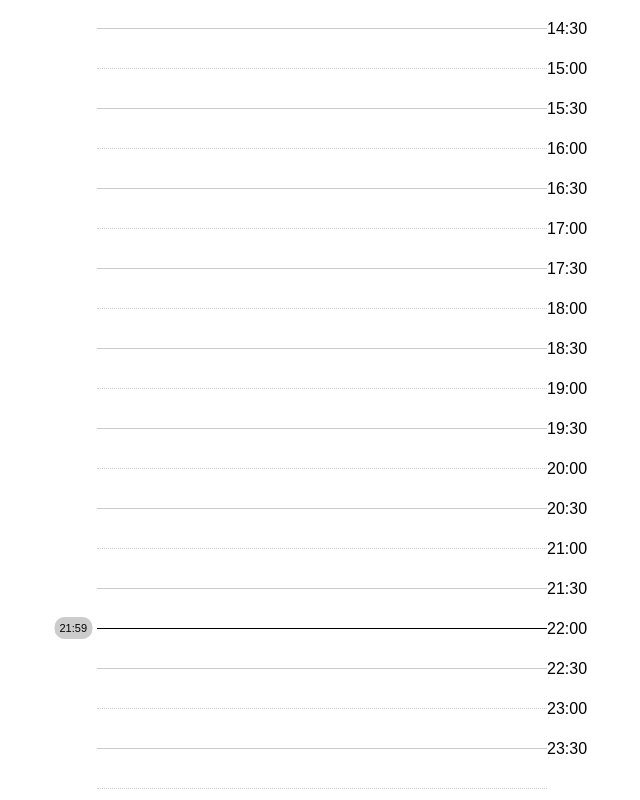
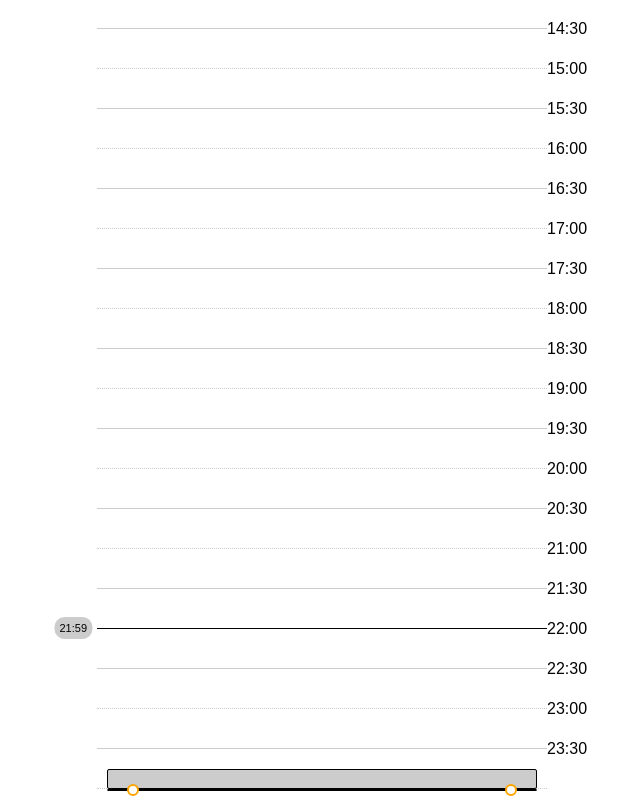
Before and after one commit to StAngerr/4r-daytimeline, a React (Vite) app: page / in a window 1280 px wide. Shown: the part 1141-1941 px from the top of the page, without its empty margins (318-958 px from the left). Built offline with nearby package versions, Linux system fonts and the light colour scheme.

Commit message:
Added segmented periods

```diff
--- a/src/App.tsx
+++ b/src/App.tsx
@@ -142,7 +142,7 @@ function App() {
                 onChange={(data) => console.log(data)}
                 /*defaultSelected={{ start, end }}*/
                 /*defaultSelected={[0, 24]}*/
-                defaultSelected={['06:10', '10:15']}
+                defaultSelected={['23:45', '24:00']}
                 // businessHours={true}
                 // businessHours={{ start: 22, end: 23 }}
                 date={new Date('2021-01-02T10:00:00')}
@@ -152,15 +152,20 @@ function App() {
                 currentTime={{
                     showTime: true,
                 }}
+                segmentedParts={{
+                    startMinutes: {
+                        period: 15,
+                        editable: false,
+                    },
+                }}
                 // periods={periods1.map((i, idx) => ({ ...i, id: idx }))}
-                periods={[{ start: p9_s, end: p9_e }]}
+                // periods={[{ start: p9_s, end: p9_e }]}
                 // selectedComponent={RandomClassCp}
                 selectedComponent={(args) => {
-                    console.log(args);
                     return (
                         <div>
-                            <span>{args.selected.start.toString()}</span>
-                            <span>{args.selected.end.toString()}</span>
+                            {/*<span>{args.selected.start.toString()}</span>*/}
+                            {/*<span>{args.selected.end.toString()}</span>*/}
                         </div>
                     );
                 }}
--- a/src/Daytimeline/DayTimeline.css
+++ b/src/Daytimeline/DayTimeline.css
@@ -118,6 +118,38 @@
             bottom: 0;
             transform: translateY(50%);
         }
+
+
+        &.segmented-resize {
+            .resize-top,
+            .resize-bottom {
+                width: 20px;
+                height: 20px;
+
+                &:hover {
+                    &::before,
+                    &::after{
+                        transform: translateY(-50%) scale(1.2);
+                    }
+                }
+
+                &::before,
+                &::after{
+                    left: 0;
+                    right: 0;
+                    margin: 0 auto;
+                    top: 50%;
+                    transform: translateY(-50%);
+                }
+            }
+
+            .resize-top {
+                right: 15px;
+            }
+            .resize-bottom {
+                left: 15px;
+            }
+        }
     }
 
     .current-time {
--- a/src/Daytimeline/DayTimeline.tsx
+++ b/src/Daytimeline/DayTimeline.tsx
@@ -3,6 +3,8 @@ import {
     CurrentTimeSettings,
     Period as PeriodType,
     PeriodValues,
+    SegmentedConfig,
+    SegmentedPartConfig,
     TimeLabelsSettings,
 } from './DayTimeline.types.ts';
 import {
@@ -33,6 +35,7 @@ import {
     roundToStartOfTheDay,
 } from '../utils/time.utils.ts';
 import { buildTimeLabel } from '../utils/format.utils.ts';
+import { SegmentedPeriod } from './SegmentedPeriod/SegmentedPeriod.tsx';
 
 interface Props {
     defaultSelected?: PeriodType | [number, number] | [string, string];
@@ -46,6 +49,8 @@ interface Props {
     timeslotHeight?: number;
     className?: string;
     interval?: 30 | 60;
+    segmented?: SegmentedConfig;
+    segmentedParts?: SegmentedPartConfig;
 }
 const TIMESLOT_HEIGHT_VAR_NAME = '--timeslot-height';
 
@@ -59,6 +64,7 @@ export const DayTimeline = ({
     timeslotHeight = 60,
     businessHours,
     selectedComponent,
+    segmentedParts,
     currentTime,
     timeLabels,
 }: Props) => {
@@ -229,7 +235,20 @@ export const DayTimeline = ({
     return (
         <div ref={divContainer} className={classes}>
             {renderRange}
-            {selected && (
+            {selected &&
+                (segmentedParts ? (
+                    <SegmentedPeriod
+                        segmentedParts={segmentedParts}
+                        intervalValue={intervalValue}
+                        interval={interval}
+                        selected={selected}
+                        timeslotHeight={timeslotHeight}
+                        onChange={handlePeriodChange}
+                        startEndHours={startEndHours}
+                        selectedComponent={selectedComponent}
+                        date={date}
+                    />
+                ) : (
                     <NewPeriod
                         intervalValue={intervalValue}
                         interval={interval}
@@ -240,7 +259,7 @@ export const DayTimeline = ({
                         selectedComponent={selectedComponent}
                         date={date}
                     />
-            )}
+                ))}
             {renderPeriods}
             <CurrentTime
                 interval={interval}
--- a/src/Daytimeline/NewPeriod/NewPeriod.tsx
+++ b/src/Daytimeline/NewPeriod/NewPeriod.tsx
@@ -1,7 +1,6 @@
 import React, { useRef, useEffect, useState, useCallback } from 'react';
 import {
     roundDownToInterval,
-    roundToInterval,
     roundUpToInterval,
     timeValuesToDatePeriod,
     timeValueToBottomPosition,
@@ -14,16 +13,19 @@ import {
     PeriodValues,
 } from '../DayTimeline.types.ts';
 import { isMultipleOf } from '../../utils/validation.utils.ts';
+import { toClasses } from '../../utils/general.ts';
 
-interface Props {
+export interface Props {
     timeslotHeight: number;
     interval: number;
     intervalValue: number;
     selectedComponent?: React.ComponentType<{ selected: Period }>;
     startEndHours: BusinessHoursPeriod;
-    selected: { start: number; end: number };
+    selected: PeriodValues;
     onChange: (newPeriod: PeriodValues) => void;
     date: Date;
+    className?: string;
+    editable?: boolean;
 }
 
 //TODO think if its possible to reuse this compoennt as base for NewPeriod due to repeatable content
@@ -34,6 +36,8 @@ export const NewPeriod = ({
     selectedComponent: SelectedComp,
     timeslotHeight: STEP,
     intervalValue,
+    editable = true,
+    className,
     selected,
     date,
 }: Props) => {
@@ -68,7 +72,6 @@ export const NewPeriod = ({
     const doResize = useCallback(
         (clientY: number, toTopDirection: boolean) => {
             if (!divRef.current) return;
-
             if (moveState.current!.side === 'top') {
                 const divElement = divRef.current;
                 const currentTop = parseFloat(divElement.style.top);
@@ -77,6 +80,7 @@ export const NewPeriod = ({
                 // upper part drag to top
                 if (toTopDirection && clientY < top && currentTop - STEP >= 0) {
                     //divElement.style.top = currentTop - STEP + 'px';
+
                     onChange({
                         ...selected,
                         start: isMultipleOf(selected.start, intervalValue)
@@ -94,6 +98,7 @@ export const NewPeriod = ({
                     top + STEP < bottom
                 ) {
                     //divElement.style.top = currentTop + STEP + 'px';
+
                     onChange({
                         ...selected,
                         start: isMultipleOf(selected.start, intervalValue)
@@ -113,6 +118,7 @@ export const NewPeriod = ({
                     currentBottom - STEP >= 0
                 ) {
                     //divElement.style.bottom = currentBottom - STEP + 'px';
+
                     onChange({
                         ...selected,
                         end: isMultipleOf(selected.end, intervalValue)
@@ -126,7 +132,8 @@ export const NewPeriod = ({
                     clientY < bottom &&
                     bottom - STEP > top
                 ) {
-                    //divElement.style.bottom = currentBottom + STEP + 'px';
+                    //divElement.style.bottom = currentBottom + STEP + 'px';'
+
                     onChange({
                         ...selected,
                         end: isMultipleOf(selected.end, intervalValue)
@@ -136,7 +143,7 @@ export const NewPeriod = ({
                 }
             }
         },
-        [STEP, intervalValue, selected],
+        [STEP, intervalValue, selected, onChange],
     );
 
     const stopResize = () => {
@@ -199,23 +206,30 @@ export const NewPeriod = ({
             <div
                 ref={divRef}
                 style={placement}
-                className={'day-timeline-period new-period'}
+                className={toClasses(
+                    'day-timeline-period new-period',
+                    className,
+                )}
             >
+                {editable && (
                     <div
                         className={'resize-top'}
                         onMouseUp={stopResize}
                         onMouseDown={() => startResize('top')}
                     ></div>
+                )}
                 {SelectedComp && (
                     <SelectedComp
                         selected={timeValuesToDatePeriod(selected, date)}
                     />
                 )}
+                {editable && (
                     <div
                         className={'resize-bottom'}
                         onMouseUp={stopResize}
                         onMouseDown={() => startResize('bottom')}
                     ></div>
+                )}
             </div>
         </>
     );
--- /dev/null
+++ b/src/Daytimeline/SegmentedPeriod/SegmentedPeriod.tsx
@@ -0,0 +1,174 @@
+import { PeriodValues, SegmentedPartConfig } from '../DayTimeline.types.ts';
+import { NewPeriod, Props as NewPeriodProps } from '../NewPeriod/NewPeriod.tsx';
+import { useCallback, useEffect, useState } from 'react';
+import { minutesToTimeValue } from '../../utils/period.utils.ts';
+
+interface Props extends NewPeriodProps {
+    segmentedParts: SegmentedPartConfig;
+}
+
+const PartsIds = {
+    start: 'part-start',
+    mid: 'part-mid',
+    end: 'part-end',
+};
+const noUndefinedFilter = (i: object | undefined | unknown) =>
+    typeof i !== 'undefined';
+
+type PartsState = (PeriodValues & { editable: boolean })[];
+
+export const SegmentedPeriod = ({
+    segmentedParts,
+    ...newPeriodProps
+}: Props) => {
+    const [parts, setParts] = useState<PartsState>([]);
+
+    const handleChange = useCallback(
+        ({ id, start, end }: PeriodValues) => {
+            const prevStart = parts.find((i) => i.id === PartsIds.start);
+            const prevMid = parts.find((i) => i.id === PartsIds.mid)!;
+            const prevEnd = parts.find((i) => i.id === PartsIds.end);
+
+            let newParts: PartsState = parts.map((i) =>
+                i.id === id ? { ...i, start, end } : i,
+            );
+
+            if (prevStart && id === PartsIds.start && end !== prevStart.end) {
+                const diff = prevStart.end - end;
+                const newMid = { ...prevMid, start: prevMid.start - diff };
+
+                if (
+                    newMid.end - newMid.start <
+                    minutesToTimeValue(newPeriodProps.interval)
+                )
+                    return;
+
+                newParts = [{ ...prevStart, end }, newMid, prevEnd].filter(
+                    noUndefinedFilter,
+                ) as PartsState;
+            } else if (
+                prevEnd &&
+                id === PartsIds.end &&
+                start !== prevEnd.start
+            ) {
+                const diff = prevEnd.start - start;
+                const newMid = { ...prevMid, end: prevMid.end - diff };
+                if (
+                    newMid.end - newMid.start <
+                    minutesToTimeValue(newPeriodProps.interval)
+                )
+                    return;
+
+                newParts = [prevStart, newMid, { ...prevEnd, start }].filter(
+                    noUndefinedFilter,
+                ) as PartsState;
+            } else if (
+                id === PartsIds.mid &&
+                // No need to run checks if there is only one middle part
+                !parts.every((i) => i.id === PartsIds.mid)
+            ) {
+                if (prevMid.start !== start && prevStart) {
+                    const diff = prevMid.start - start;
+                    if (prevStart.start - diff < 0) return;
+                    newParts = [
+                        {
+                            ...prevStart,
+                            start: prevStart.start - diff,
+                            end: prevStart.end - diff,
+                        },
+                        { ...prevMid, start, end },
+                        prevEnd,
+                    ].filter(noUndefinedFilter) as PartsState;
+                } else if (prevMid.start !== start && !prevStart) {
+                    newParts = [
+                        prevStart,
+                        { ...prevMid, start, end },
+                        prevEnd,
+                    ].filter(noUndefinedFilter) as PartsState;
+                } else if (prevMid.end !== end && prevEnd) {
+                    const diff = prevMid.end - end;
+
+                    if (prevEnd.end - diff > 24) return;
+
+                    newParts = [
+                        prevStart,
+                        { ...prevMid, start, end },
+                        {
+                            ...prevEnd,
+                            start: prevEnd.start - diff,
+                            end: prevEnd.end - diff,
+                        },
+                    ].filter(noUndefinedFilter) as PartsState;
+                } else if (prevMid.end !== end) {
+                    newParts = [
+                        prevStart,
+                        { ...prevMid, start, end },
+                        prevEnd,
+                    ].filter(noUndefinedFilter) as PartsState;
+                }
+            }
+            setParts(newParts);
+            newPeriodProps.onChange({
+                start: newParts[0].start,
+                end: newParts[newParts?.length - 1].end,
+            });
+        },
+        [parts, newPeriodProps.interval, newPeriodProps.onChange],
+    );
+
+    useEffect(() => {
+        let start,
+            end = undefined;
+        const { startMinutes, endMinutes } = segmentedParts;
+        const { start: selectedStart, end: selectedEnd } =
+            newPeriodProps.selected;
+        const actualSelected = { start: selectedStart, end: selectedEnd };
+
+        if (startMinutes) {
+            const startValue = minutesToTimeValue(startMinutes.period);
+            start = {
+                id: PartsIds.start,
+                start: selectedStart,
+                end: selectedStart + startValue,
+                editable: noUndefinedFilter(startMinutes.editable)
+                    ? startMinutes.editable
+                    : true,
+            };
+            actualSelected.start += startValue;
+        }
+        if (endMinutes) {
+            const endValue = minutesToTimeValue(endMinutes.period);
+            end = {
+                id: PartsIds.end,
+                start: selectedEnd - endValue,
+                end: selectedEnd,
+                editable: noUndefinedFilter(endMinutes.editable)
+                    ? endMinutes.editable
+                    : true,
+            };
+            actualSelected.end -= endValue;
+        }
+
+        setParts(
+            [
+                start,
+                { ...actualSelected, id: PartsIds.mid, editable: true },
+                end,
+            ].filter((i) => typeof i !== 'undefined'),
+        );
+    }, [segmentedParts, newPeriodProps.selected]);
+
+    return (
+        <div>
+            {parts.map((part) => (
+                <NewPeriod
+                    {...newPeriodProps}
+                    className={'segmented-resize'}
+                    selected={part}
+                    onChange={handleChange}
+                    editable={part.editable}
+                />
+            ))}
+        </div>
+    );
+};
--- /dev/null
+++ b/src/utils/general.ts
@@ -0,0 +1,2 @@
+export const toClasses = (...ar: Array<string | undefined | boolean>) =>
+    ar.filter((i) => i).join(' ');
--- a/src/utils/validation.utils.ts
+++ b/src/utils/validation.utils.ts
@@ -14,7 +14,7 @@ export const isValidNumberTuple = (
 };
 export const isValidTimeString = (timeString: string) => {
     //two-digit hour and two-digit minute HH:mm
-    const timeRegex = /^(?:[01]\d|2[0-3]):[0-5]\d$/;
+    const timeRegex = /^(?:[01]\d|2[0-3]):[0-5]\d$|^24:00$/;
     return timeRegex.test(timeString);
 };
 export const isValidStringTuple = (
```
Also changed, not shown: src/Daytimeline/DayTimeline.types.ts (+29 -0 lines), 1 other file (tests, documents, lock files or other folders). Lines whose indentation alone changed are shown as unchanged.
